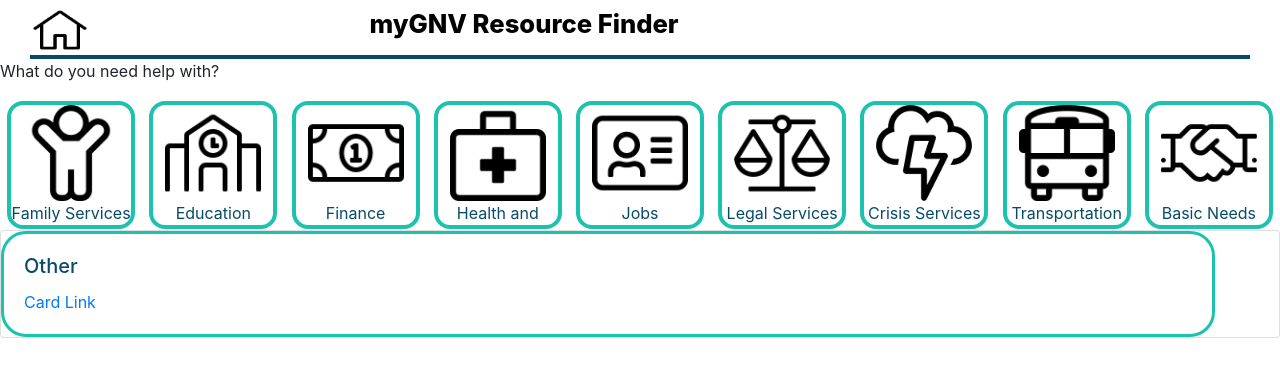
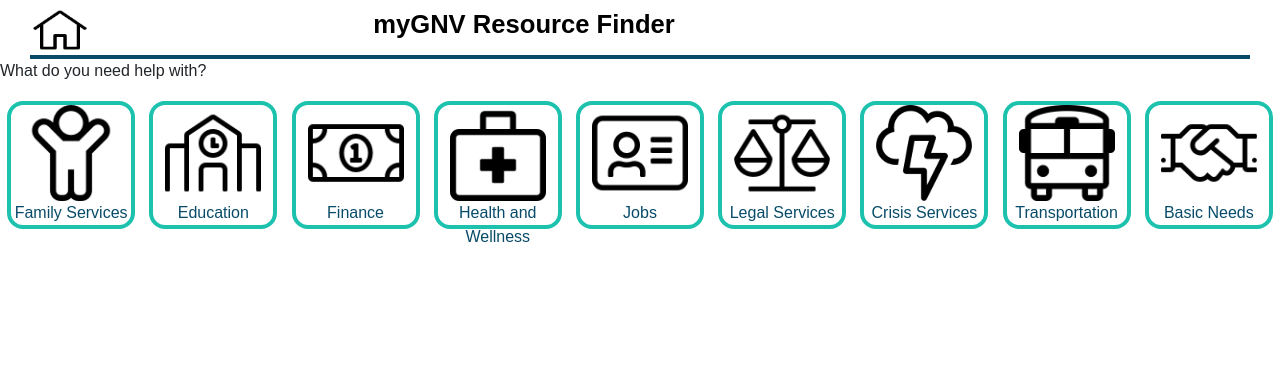
Before and after one commit to cen3031-f19-b3/CityServiceFinder, a React (Create React App) app in the folder client/: page /Categories in a window 1280 px wide. Shown: the top 376 px of the page. Built offline with nearby package versions, Linux system fonts and the light colour scheme.

Commit message:
Remove "Other" card, add global app CSS

```diff
--- /dev/null
+++ b/client/src/App.css
@@ -0,0 +1,8 @@
+
+body{
+	font-family: Open Sans Regular, sans-serif;
+}
+
+h1{
+	font-family: Open Sans ExtraBold;
+}
--- a/client/src/App.js
+++ b/client/src/App.js
@@ -5,6 +5,7 @@ import NotFound from "./views/NotFound"
 import Header from "./components/Header/Header"
 import CategoryPage from "./components/CategoryPage"
 import 'bootstrap/dist/css/bootstrap.min.css';
+import './App.css'
 
 
 const App = () => {
--- a/client/src/components/CategoryPage.css
+++ b/client/src/components/CategoryPage.css
@@ -1,12 +1,3 @@
-
-body{
-	font-family: "Open Sans Regular";
-}
-
-h1{
-	font-family: "Open Sans ExtraBold";
-}
-
 a.service-button{
 	margin: auto;
 	display: block;
--- a/client/src/components/CategoryPage.js
+++ b/client/src/components/CategoryPage.js
@@ -44,14 +44,6 @@ function CategoryPage()
 											<ServiceButton text={"Transportation"} img={bus} link="./transportation" />
 											<ServiceButton text={"Basic Needs"} img={meetingroom} link="./basicneeds" />
 										</div>
-                        <Card>
-                            <Card.Body>
-                                <Card.Title>Other</Card.Title>
-                                <Card.Link href="./other" >
-                                    Card Link
-                                </Card.Link>
-                            </Card.Body>
-                        </Card>
              </main>
             </div>
         )
```
